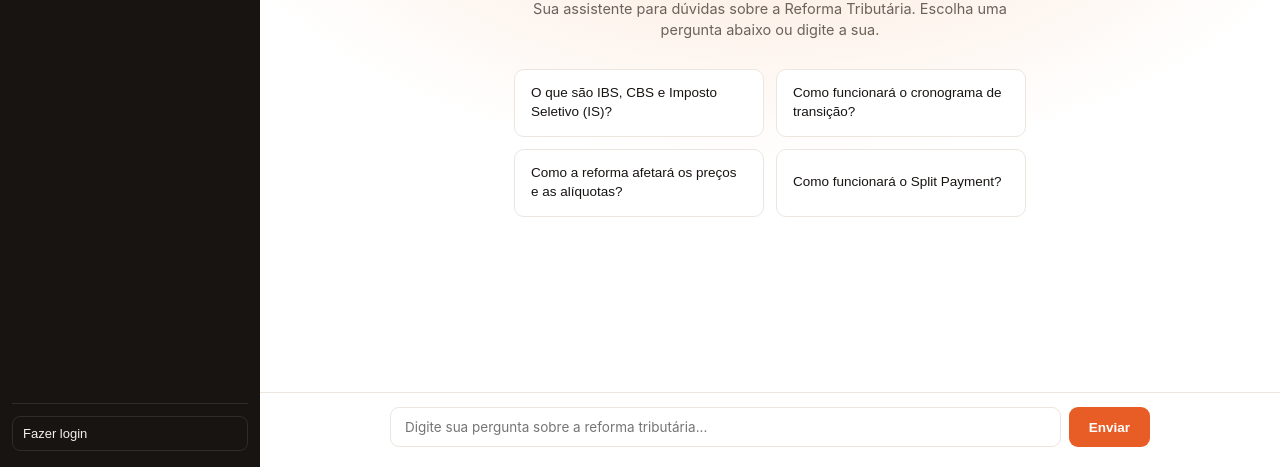
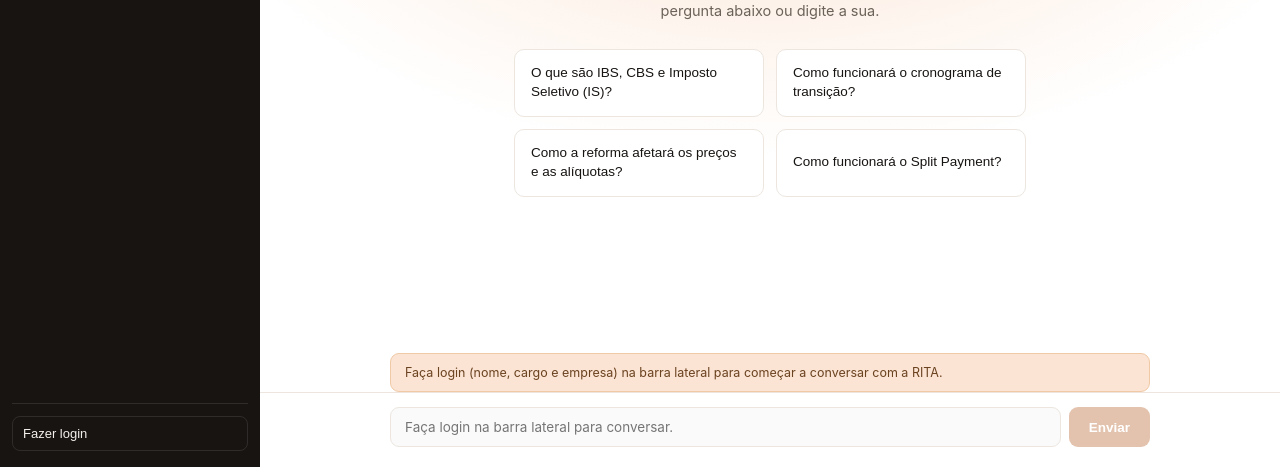
Before and after one commit to phfreitas0308-droid/RIta-1.1, a website: page index.html in a window 1280 px wide. Shown: the part 333-800 px from the top of the page. Drawn offline with Linux system fonts and the light colour scheme.

Commit message:
Add files via upload

```diff
--- a/index.html
+++ b/index.html
@@ -401,6 +401,9 @@
   </div>
 
   <div class="question-counter" id="questionCounter"></div>
+  <div class="limit-note" id="loginNote">
+    Faça login (nome, cargo e empresa) na barra lateral para começar a conversar com a RITA.
+  </div>
   <div class="limit-note" id="limitNote">
     Você atingiu o limite de 4 perguntas nesta conversa. <a id="limitNewChatLink">Criar uma nova conversa</a> para continuar.
   </div>
@@ -448,6 +451,7 @@ const sendBtn = document.getElementById('sendBtn');
 const newChatBtn = document.getElementById('newChatBtn');
 const loginAreaEl = document.getElementById('loginArea');
 const limitNoteEl = document.getElementById('limitNote');
+const loginNoteEl = document.getElementById('loginNote');
 const limitNewChatLink = document.getElementById('limitNewChatLink');
 const questionCounterEl = document.getElementById('questionCounter');
 
@@ -503,11 +507,11 @@ function countPerguntas(conv) {
   return conv ? conv.messages.filter(m => m.role === 'user').length : 0;
 }
 
-// Quem fez login (nome/cargo/empresa preenchidos) não fica sujeito ao limite
-// de perguntas por sessão — o limite existe para conter custo de uso anônimo/
-// aberto ao público; uma pessoa identificada é tratada como uso autorizado.
-// (O login não tem senha nem verifica identidade, então isso é só um "portão"
-// simples, não uma trava de segurança real — ver README.)
+// É preciso fazer login (nome/cargo/empresa) antes de poder perguntar
+// qualquer coisa — depois de logado, vale o limite normal de
+// MAX_PERGUNTAS_POR_SESSAO perguntas por conversa. (O login não tem senha nem
+// verifica identidade, então isso não é uma trava de segurança real, é só um
+// "portão" simples contra uso anônimo — ver README.)
 function isLoggedIn() {
   const user = JSON.parse(localStorage.getItem(USER_KEY) || 'null');
   return Boolean(user && user.nome && user.nome.trim());
@@ -516,16 +520,23 @@ function isLoggedIn() {
 function updateLimitState() {
   const conv = getActive();
   const count = countPerguntas(conv);
-  const atingiuLimite = !isLoggedIn() && count >= MAX_PERGUNTAS_POR_SESSAO;
+  const loggedIn = isLoggedIn();
+  const precisaLogin = !loggedIn;
+  const atingiuLimite = loggedIn && count >= MAX_PERGUNTAS_POR_SESSAO;
+  const bloqueado = precisaLogin || atingiuLimite;
 
-  inputEl.disabled = atingiuLimite;
-  sendBtn.disabled = atingiuLimite;
-  inputEl.placeholder = atingiuLimite
-    ? 'Limite de perguntas atingido nesta conversa.'
-    : 'Digite sua pergunta sobre a reforma tributária...';
+  inputEl.disabled = bloqueado;
+  sendBtn.disabled = bloqueado;
+  inputEl.placeholder = precisaLogin
+    ? 'Faça login na barra lateral para conversar.'
+    : (atingiuLimite
+      ? 'Limite de perguntas atingido nesta conversa.'
+      : 'Digite sua pergunta sobre a reforma tributária...');
+
+  loginNoteEl.style.display = precisaLogin ? 'flex' : 'none';
   limitNoteEl.style.display = atingiuLimite ? 'flex' : 'none';
 
-  questionCounterEl.textContent = count > 0 && !isLoggedIn()
+  questionCounterEl.textContent = loggedIn && count > 0
     ? `Pergunta ${Math.min(count, MAX_PERGUNTAS_POR_SESSAO)} de ${MAX_PERGUNTAS_POR_SESSAO} nesta conversa`
     : '';
 }
@@ -638,7 +649,11 @@ async function sendMessage() {
   if (!question) return;
 
   const convCheck = getActive();
-  if (!isLoggedIn() && countPerguntas(convCheck) >= MAX_PERGUNTAS_POR_SESSAO) {
+  if (!isLoggedIn()) {
+    updateLimitState();
+    return;
+  }
+  if (countPerguntas(convCheck) >= MAX_PERGUNTAS_POR_SESSAO) {
     updateLimitState();
     return;
   }
@@ -727,6 +742,7 @@ function renderLogin() {
     document.getElementById('logoutBtn').onclick = () => {
       localStorage.removeItem(USER_KEY);
       renderLogin();
+      updateLimitState();
     };
   } else {
     const box = document.createElement('div');
@@ -753,6 +769,7 @@ function renderLogin() {
       localStorage.setItem(USER_KEY, JSON.stringify(user));
       logAccess(user);
       renderLogin();
+      updateLimitState();
     };
   }
 }
```
